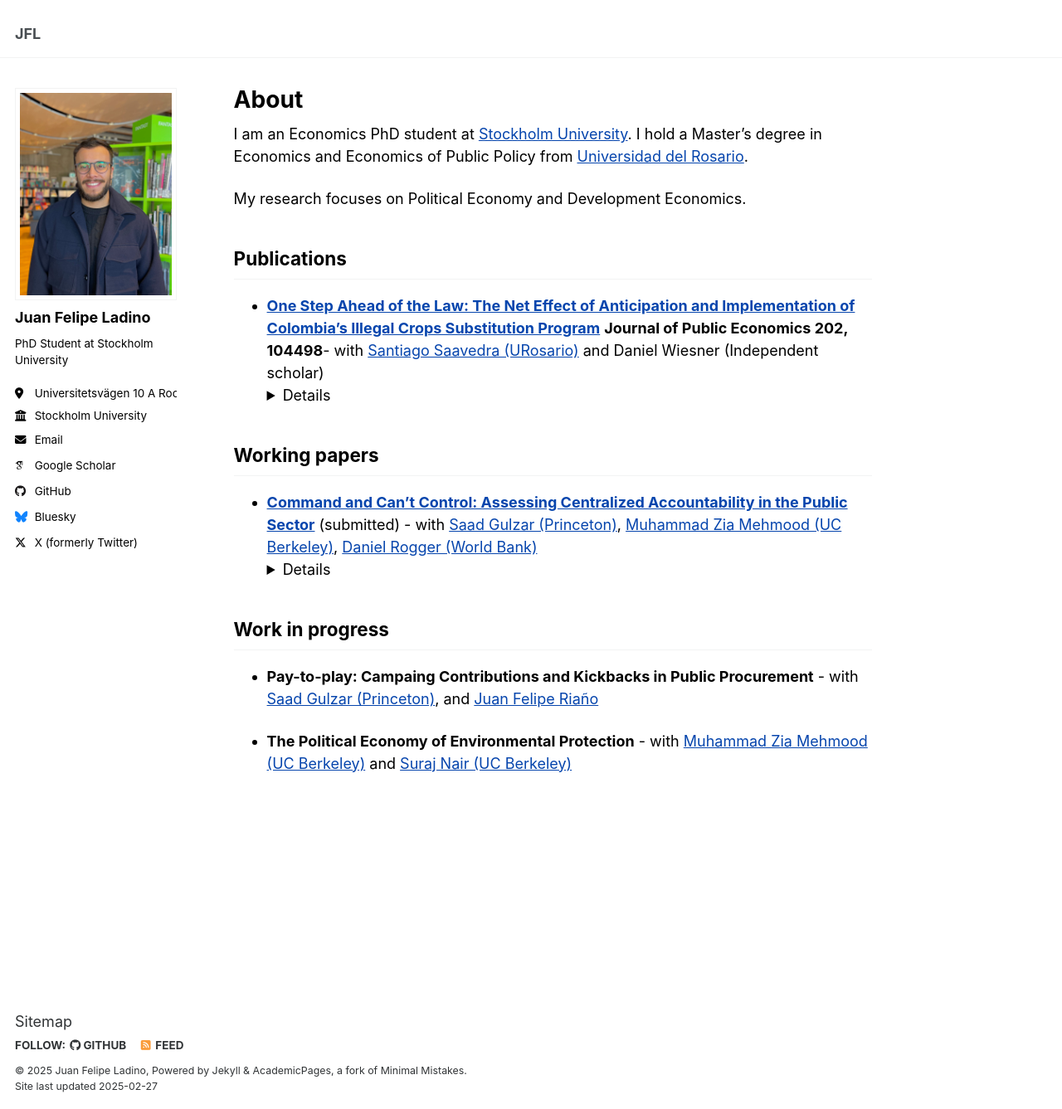
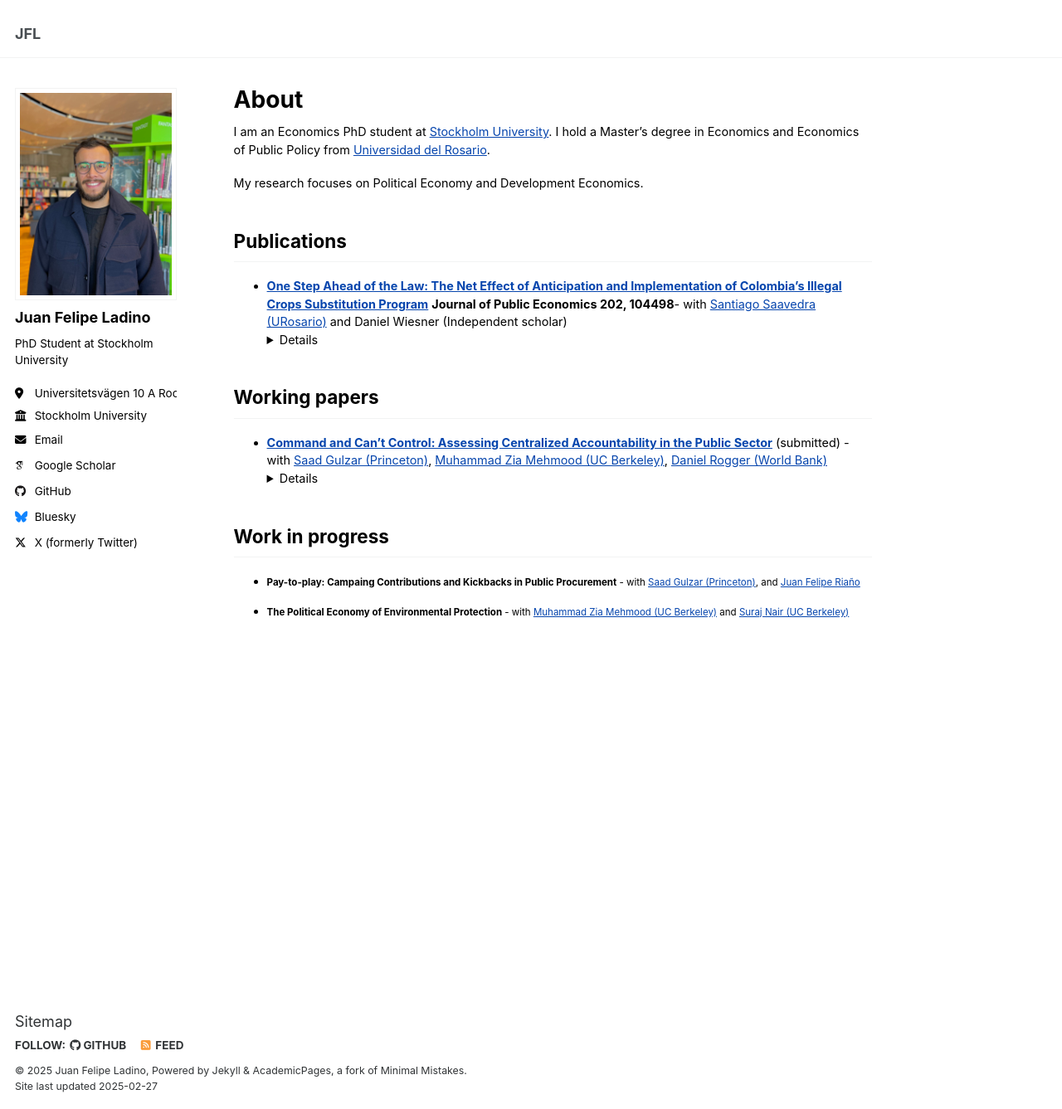
Before and after one commit to juanfladino/juanfladino.github.io, a Jekyll site: the page built from _pages/about.md, in a window 1280 px wide and 1337 px high. Shown: the whole window at 83% size. Built offline with Jekyll 4.4.1, drawn with Linux system fonts in a browser that asks for light colours; some web fonts are replaced.

Commit message:
Update _page.scss

```diff
--- a/_sass/layout/_page.scss
+++ b/_sass/layout/_page.scss
@@ -45,7 +45,7 @@
 
 .page__lead {
   font-family: $global-font-family;
-  font-size: $type-size-7;
+  font-size: 1em;
 }
 
 .page__content {
@@ -56,7 +56,7 @@
   }
 
   p, li, dl {
-    font-size: 1em;
+    font-size: 0.8em;
   }
 
   /* paragraph indents */
```
